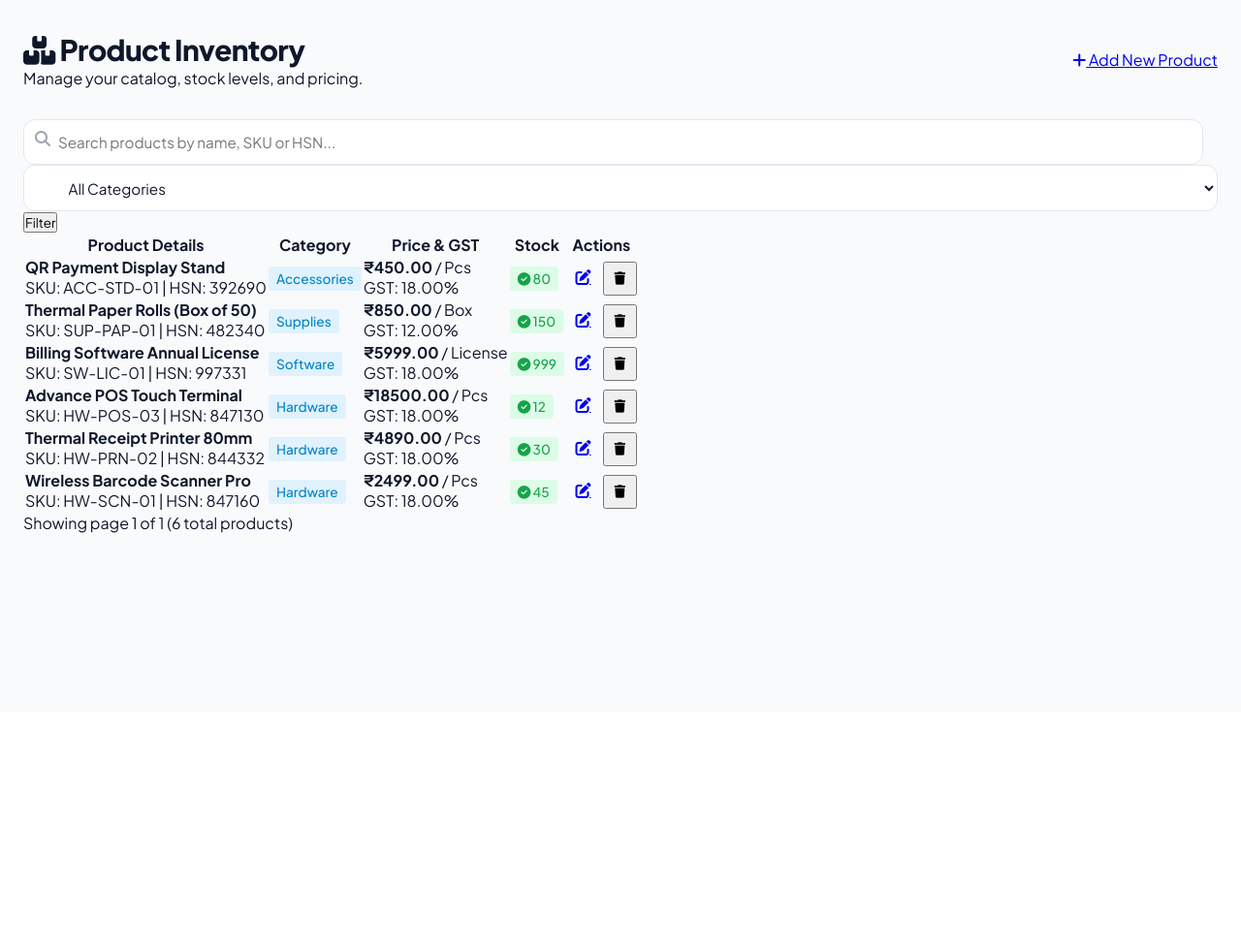
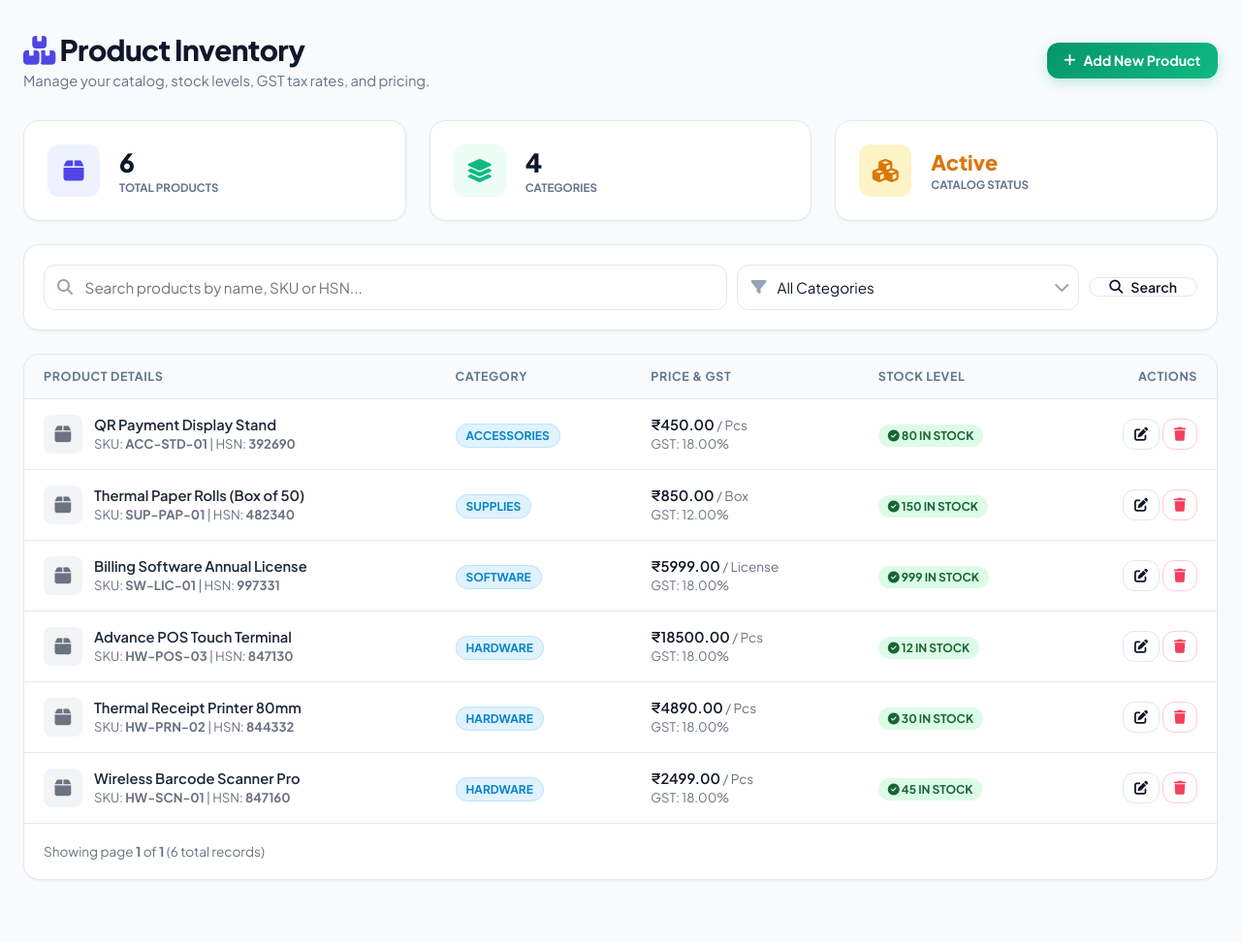
Before and after one commit to parmarkhushi2026-max/AdvanceBillingSystem, a Django app: page /products/ in a window 1280 px wide. Shown: the part 66-1038 px from the top of the page at 97% size. Before the commit the page ends 616 px from the top, so only its background shows below. Run offline with Django 5.2, Linux system fonts and the light colour scheme; the visitor is signed in with stand-in values (Sample User, id 1); data comes from the database, SQL or seed files in the repository.

Commit message:
style: enhance product list UI to match customer directory

```diff
--- a/templates/billing/product_list.html
+++ b/templates/billing/product_list.html
@@ -1,142 +1,200 @@
 {% extends 'base.html' %}
-{% block title %}Products / Inventory - Advance Billing{% endblock %}
+
+{% block title %}Product Inventory - Advance Billing System{% endblock %}
 
 {% block content %}
-<div class="page-header flex-between align-center mb-20">
-    <div class="header-left">
-        <h1 class="page-title"><i class="fa-solid fa-boxes-stacked"></i> Product Inventory</h1>
-        <p class="text-muted">Manage your catalog, stock levels, and pricing.</p>
+<div class="page-header">
+    <div>
+        <h1 class="page-title"><i class="fa-solid fa-boxes-stacked" style="color: var(--primary);"></i> Product Inventory</h1>
+        <p class="page-subtitle">Manage your catalog, stock levels, GST tax rates, and pricing.</p>
     </div>
-    <div class="header-right">
-        <a href="{% url 'add_product' %}" class="btn btn-primary">
+    <div class="page-actions">
+        <a href="{% url 'add_product' %}" class="btn-primary-action">
             <i class="fa-solid fa-plus"></i> Add New Product
         </a>
     </div>
 </div>
 
-<div class="card mb-20">
-    <form method="GET" class="search-filter-form flex-between align-center p-15">
-        <div class="search-bar" style="flex: 1; margin-right: 15px; position: relative;">
-            <i class="fa-solid fa-magnifying-glass search-icon" style="position: absolute; left: 12px; top: 12px; color: #9ca3af;"></i>
-            <input type="text" name="q" value="{{ query }}" class="form-input" placeholder="Search products by name, SKU or HSN..." style="padding-left: 35px;">
+<!-- Stats Summary Row -->
+<div class="stats-grid" style="margin-bottom: 1.5rem;">
+    <div class="stat-card">
+        <div class="stat-icon indigo">
+            <i class="fa-solid fa-box"></i>
         </div>
-        <div class="filter-bar flex-start gap-10">
-            <select name="category" class="form-input" onchange="this.form.submit()">
+        <div>
+            <div class="stat-val">{{ total_count }}</div>
+            <div class="stat-lbl">Total Products</div>
+        </div>
+    </div>
+
+    <div class="stat-card">
+        <div class="stat-icon emerald">
+            <i class="fa-solid fa-layer-group"></i>
+        </div>
+        <div>
+            <div class="stat-val">{{ categories|length }}</div>
+            <div class="stat-lbl">Categories</div>
+        </div>
+    </div>
+
+    <div class="stat-card">
+        <div class="stat-icon amber">
+            <i class="fa-solid fa-cubes"></i>
+        </div>
+        <div>
+            <div class="stat-val" style="color: #d97706; font-size: 1.35rem;">Active</div>
+            <div class="stat-lbl">Catalog Status</div>
+        </div>
+    </div>
+</div>
+
+<!-- Search, Filter & View Controls -->
+<div class="dashboard-card" style="margin-bottom: 1.5rem; padding: 1.25rem;">
+    <div style="display: flex; align-items: center; justify-content: space-between; flex-wrap: wrap; gap: 1rem;">
+        <!-- Search Form -->
+        <form method="GET" action="{% url 'product_list' %}" style="display: flex; gap: 10px; flex: 1; min-width: 280px; align-items: center;">
+            <div class="input-icon-group" style="flex: 2;">
+                <i class="fa-solid fa-magnifying-glass"></i>
+                <input type="text" name="q" class="form-input" placeholder="Search products by name, SKU or HSN..." value="{{ query }}">
+            </div>
+
+            <div class="input-icon-group" style="flex: 1;">
+                <i class="fa-solid fa-filter"></i>
+                <select name="category" class="form-input" onchange="this.form.submit()" style="padding-left: 2.5rem; appearance: none; background: #fff;">
                     <option value="">All Categories</option>
                     {% for c in categories %}
                     <option value="{{ c }}" {% if category_filter == c %}selected{% endif %}>{{ c }}</option>
                     {% endfor %}
                 </select>
+                <i class="fa-solid fa-chevron-down" style="position: absolute; right: 10px; left: auto; color: #9ca3af; pointer-events: none;"></i>
+            </div>
+
+            <button type="submit" class="btn-secondary-action" style="padding: 0 1.25rem;">
+                <i class="fa-solid fa-search"></i> Search
+            </button>
             {% if query or category_filter %}
-                <a href="{% url 'product_list' %}" class="btn btn-secondary">Clear</a>
+                <a href="{% url 'product_list' %}" class="btn-secondary-action" style="color: var(--accent-rose);" title="Clear Search">
+                    <i class="fa-solid fa-xmark"></i> Clear
+                </a>
             {% endif %}
-            <button type="submit" class="btn btn-primary">Filter</button>
-        </div>
         </form>
     </div>
+</div>
 
-<div class="card">
+<div class="dashboard-card">
     <div class="table-responsive">
-        <table class="data-table">
+        <table class="app-table">
             <thead>
                 <tr>
                     <th>Product Details</th>
                     <th>Category</th>
                     <th>Price & GST</th>
-                    <th>Stock</th>
-                    <th class="text-right">Actions</th>
+                    <th>Stock Level</th>
+                    <th style="text-align: right;">Actions</th>
                 </tr>
             </thead>
             <tbody>
                 {% for product in products %}
                 <tr>
                     <td>
-                        <div class="product-info">
-                            <strong>{{ product.name }}</strong>
-                            <div class="text-small text-muted">
-                                {% if product.sku %}SKU: {{ product.sku }} | {% endif %}
-                                {% if product.hsn_code %}HSN: {{ product.hsn_code }}{% endif %}
+                        <div style="display: flex; align-items: center; gap: 12px;">
+                            <div style="width: 40px; height: 40px; border-radius: 8px; background: #f3f4f6; display: flex; align-items: center; justify-content: center; color: #6b7280; font-size: 1.2rem;">
+                                <i class="fa-solid fa-box"></i>
+                            </div>
+                            <div>
+                                <div style="font-weight: 600; color: #1f2937;">{{ product.name }}</div>
+                                <div style="font-size: 0.82rem; color: #6b7280; margin-top: 2px;">
+                                    {% if product.sku %}SKU: <strong>{{ product.sku }}</strong> | {% endif %}
+                                    {% if product.hsn_code %}HSN: <strong>{{ product.hsn_code }}</strong>{% endif %}
+                                </div>
                             </div>
                         </div>
                     </td>
-                    <td><span class="badge badge-info">{{ product.category }}</span></td>
                     <td>
-                        <div><strong>₹{{ product.price }}</strong> / {{ product.unit }}</div>
-                        <div class="text-small text-muted">GST: {{ product.gst_rate }}%</div>
+                        <span class="badge-status pending" style="background: #e0f2fe; color: #0284c7; border: 1px solid #bae6fd;">
+                            {{ product.category }}
+                        </span>
+                    </td>
+                    <td>
+                        <div style="font-weight: 600; color: #111827;">₹{{ product.price }} <span style="font-weight: 400; font-size: 0.85rem; color: #6b7280;">/ {{ product.unit }}</span></div>
+                        <div style="font-size: 0.82rem; color: #6b7280; margin-top: 2px;">GST: {{ product.gst_rate }}%</div>
                     </td>
                     <td>
                         {% if product.stock > 10 %}
-                            <span class="badge badge-success"><i class="fa-solid fa-check-circle"></i> {{ product.stock }}</span>
+                            <span class="badge-status paid">
+                                <i class="fa-solid fa-check-circle"></i> {{ product.stock }} In Stock
+                            </span>
                         {% elif product.stock > 0 %}
-                            <span class="badge badge-warning"><i class="fa-solid fa-triangle-exclamation"></i> Low: {{ product.stock }}</span>
+                            <span class="badge-status pending" style="background: #fef9c3; color: #a16207; border-color: #fef08a;">
+                                <i class="fa-solid fa-triangle-exclamation"></i> Low: {{ product.stock }}
+                            </span>
                         {% else %}
-                            <span class="badge badge-danger"><i class="fa-solid fa-circle-xmark"></i> Out of Stock</span>
+                            <span class="badge-status failed">
+                                <i class="fa-solid fa-circle-xmark"></i> Out of Stock
+                            </span>
                         {% endif %}
                     </td>
-                    <td class="text-right">
-                        <div class="action-buttons">
-                            <a href="{% url 'edit_product' product.id %}" class="btn btn-icon btn-secondary" title="Edit Product">
+                    <td style="text-align: right;">
+                        <a href="{% url 'edit_product' product.id %}" class="btn-secondary-action" style="padding: 8px 11px;" title="Edit Product">
                             <i class="fa-solid fa-pen-to-square"></i>
                         </a>
                         <form action="{% url 'delete_product' product.id %}" method="POST" style="display:inline;" onsubmit="return confirm('Are you sure you want to delete this product?');">
                             {% csrf_token %}
-                                <button type="submit" class="btn btn-icon btn-danger" title="Delete Product">
+                            <button type="submit" class="btn-secondary-action" style="padding: 8px 11px; color: var(--accent-rose); border-color: #fecdd3;" title="Delete Product">
                                 <i class="fa-solid fa-trash"></i>
                             </button>
                         </form>
-                        </div>
                     </td>
                 </tr>
                 {% empty %}
                 <tr>
-                    <td colspan="5" class="text-center py-30">
-                        <div class="empty-state">
-                            <i class="fa-solid fa-box-open empty-icon"></i>
-                            <h3>No products found</h3>
-                            <p class="text-muted">You haven't added any products matching this criteria.</p>
-                            <a href="{% url 'add_product' %}" class="btn btn-primary mt-10">Add Your First Product</a>
+                    <td colspan="5" style="text-align: center; padding: 3rem 1rem;">
+                        <div style="color: #9ca3af; margin-bottom: 1rem;">
+                            <i class="fa-solid fa-box-open" style="font-size: 3rem;"></i>
                         </div>
+                        <h3 style="color: #374151; font-weight: 600; margin-bottom: 0.5rem;">No products found</h3>
+                        <p style="color: #6b7280; font-size: 0.95rem; margin-bottom: 1.5rem;">Your catalog is empty or no products match your search criteria.</p>
+                        <a href="{% url 'add_product' %}" class="btn-primary-action" style="display: inline-flex;">
+                            <i class="fa-solid fa-plus"></i> Add Your First Product
+                        </a>
                     </td>
                 </tr>
                 {% endfor %}
             </tbody>
         </table>
     </div>
+
+    <!-- Pagination Footer -->
     {% if total_count > 0 %}
-    <div class="card-footer flex-between align-center p-15">
-        <div class="text-small text-muted">
-            Showing page {{ products.number }} of {{ products.paginator.num_pages }} ({{ total_count }} total products)
+    <div style="padding: 1.25rem; border-top: 1px solid var(--border-color); display: flex; justify-content: space-between; align-items: center; flex-wrap: wrap; gap: 1rem;">
+        <div style="color: #6b7280; font-size: 0.85rem;">
+            Showing page <strong>{{ products.number }}</strong> of <strong>{{ products.paginator.num_pages }}</strong> ({{ total_count }} total records)
         </div>
 
         {% if products.has_other_pages %}
-        <div class="pagination flex-start gap-10">
+        <div style="display: flex; gap: 0.5rem;">
             {% if products.has_previous %}
-                <a href="?page={{ products.previous_page_number }}{% if query %}&q={{ query }}{% endif %}{% if category_filter %}&category={{ category_filter }}{% endif %}" class="btn btn-secondary btn-small">Previous</a>
+                <a href="?page={{ products.previous_page_number }}{% if query %}&q={{ query }}{% endif %}{% if category_filter %}&category={{ category_filter }}{% endif %}" class="btn-secondary-action">
+                    <i class="fa-solid fa-chevron-left"></i> Previous
+                </a>
             {% else %}
-                <button class="btn btn-secondary btn-small" disabled>Previous</button>
+                <button class="btn-secondary-action" disabled style="opacity: 0.5; cursor: not-allowed;">
+                    <i class="fa-solid fa-chevron-left"></i> Previous
+                </button>
             {% endif %}
 
             {% if products.has_next %}
-                <a href="?page={{ products.next_page_number }}{% if query %}&q={{ query }}{% endif %}{% if category_filter %}&category={{ category_filter }}{% endif %}" class="btn btn-secondary btn-small">Next</a>
+                <a href="?page={{ products.next_page_number }}{% if query %}&q={{ query }}{% endif %}{% if category_filter %}&category={{ category_filter }}{% endif %}" class="btn-secondary-action">
+                    Next <i class="fa-solid fa-chevron-right"></i>
+                </a>
             {% else %}
-                <button class="btn btn-secondary btn-small" disabled>Next</button>
+                <button class="btn-secondary-action" disabled style="opacity: 0.5; cursor: not-allowed;">
+                    Next <i class="fa-solid fa-chevron-right"></i>
+                </button>
             {% endif %}
         </div>
         {% endif %}
     </div>
     {% endif %}
 </div>
-
-<style>
-.search-filter-form { flex-wrap: wrap; }
-.empty-state { text-align: center; color: #6b7280; padding: 40px 0; }
-.empty-icon { font-size: 48px; color: #9ca3af; margin-bottom: 15px; }
-.gap-10 { gap: 10px; }
-.badge { padding: 4px 8px; border-radius: 4px; font-size: 0.85em; font-weight: 500; }
-.badge-info { background: #e0f2fe; color: #0284c7; }
-.badge-success { background: #dcfce7; color: #16a34a; }
-.badge-warning { background: #fef9c3; color: #ca8a04; }
-.badge-danger { background: #fee2e2; color: #dc2626; }
-.btn-icon { width: 35px; height: 35px; display: inline-flex; align-items: center; justify-content: center; padding: 0; }
-</style>
 {% endblock %}
```
Lines whose indentation alone changed are shown as unchanged.
